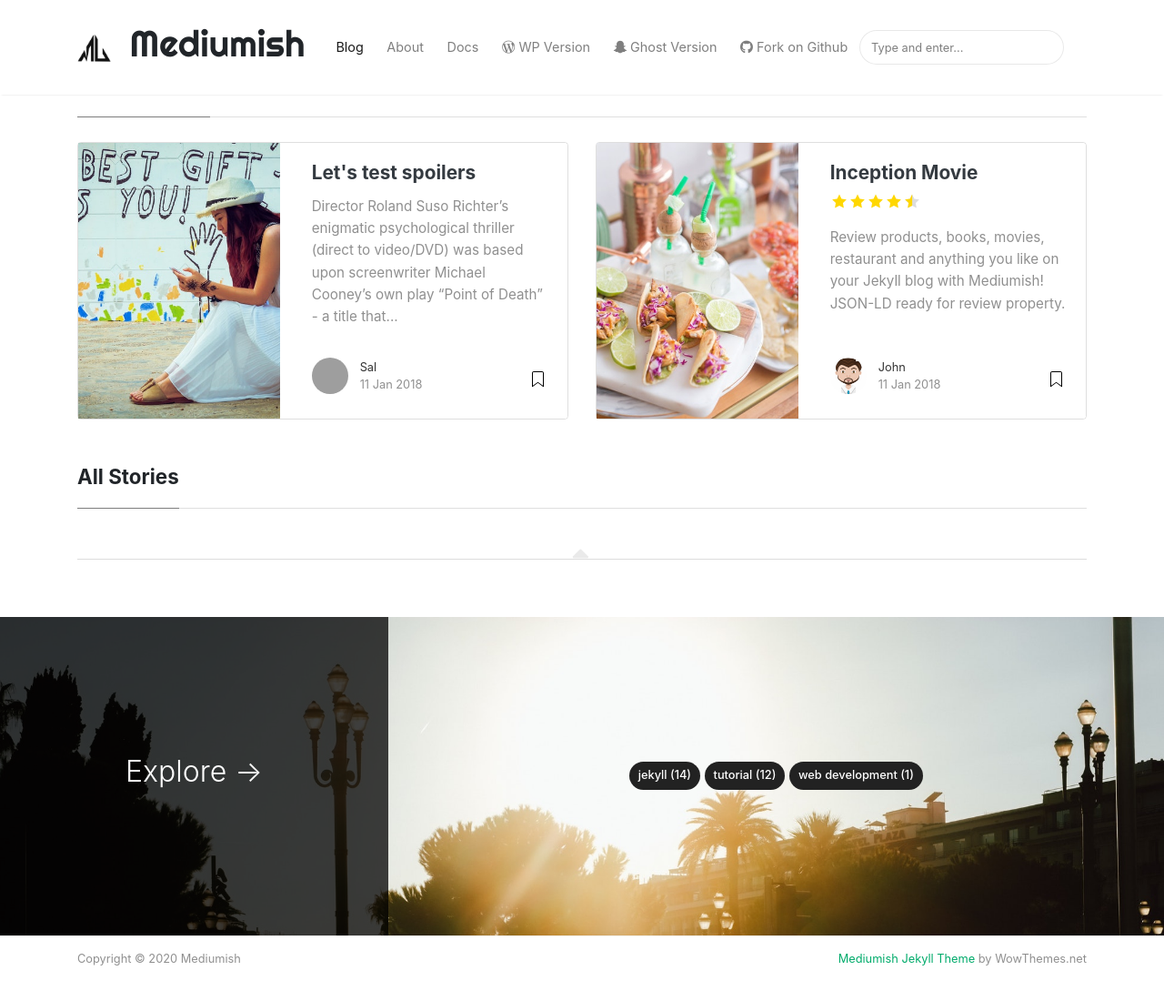
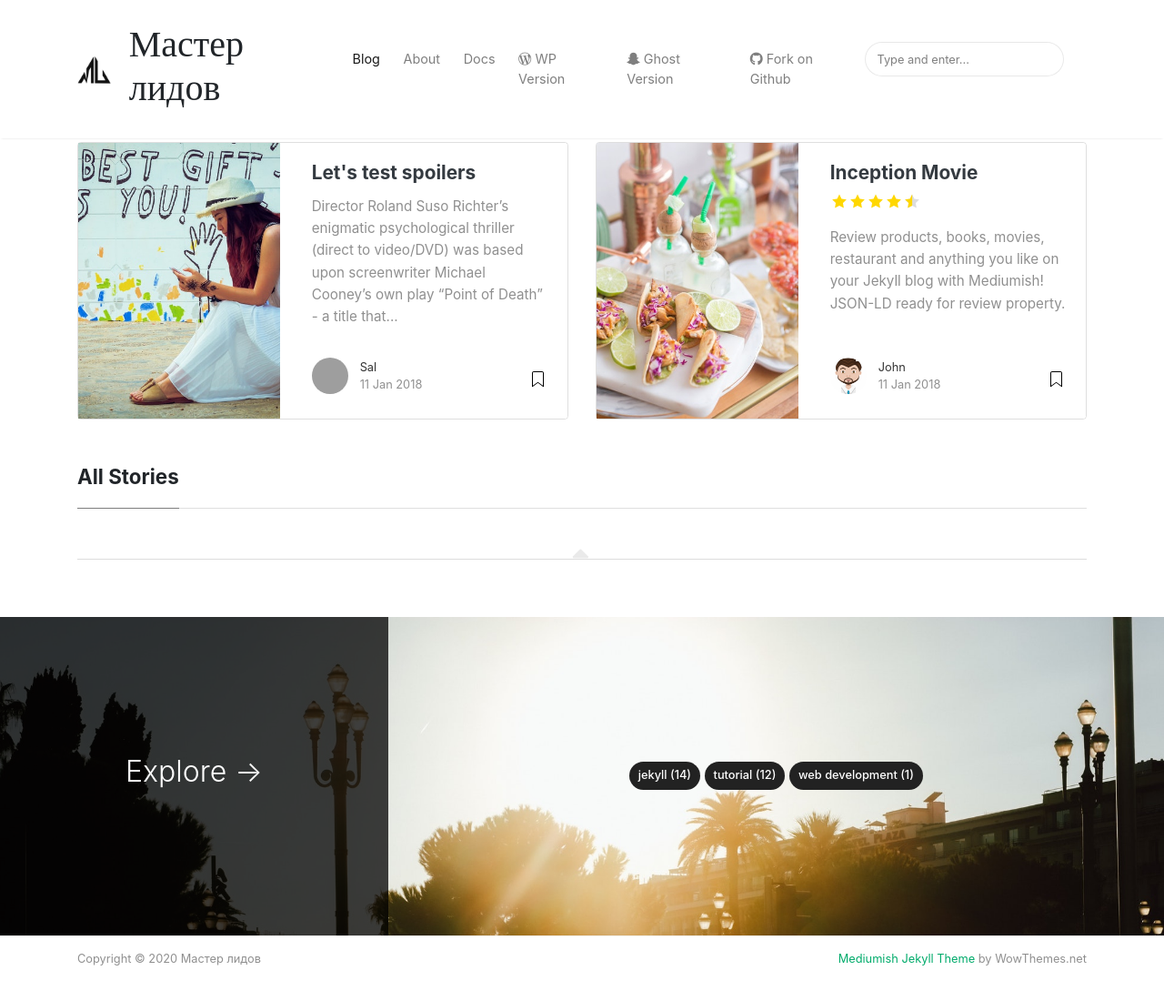
Before and after one commit to masterlidov/masterlidov.github.io, a Jekyll site: the page built from index.html, in a window 1280 px wide and 1137 px high. Shown: the top 1100 px of the window at 91% size. Built offline with Jekyll 4.4.1, drawn with Linux system fonts in a browser that asks for light colours; nearby versions of some CDN libraries; grey boxes are pictures that could not be loaded.

Commit message:
Update _config.yml

```diff
--- a/_config.yml
+++ b/_config.yml
@@ -1,7 +1,7 @@
 # Site
-name: "Mediumish"
-title: "Mediumish"
-description: "Jekyll template, Medium styled, free for bloggers."
+name: "Мастер лидов"
+title: "Masterlidov"
+description: "Работаем на результат"
 logo: 'assets/images/logo.png'
 favicon: 'assets/images/logo.png'
 baseurl: /
```
